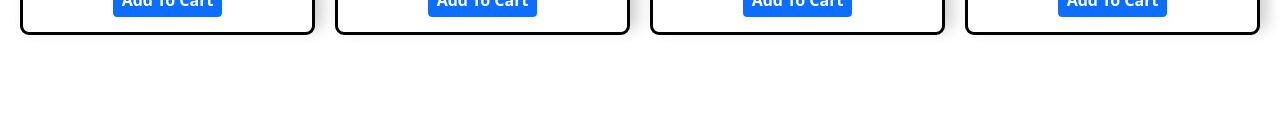
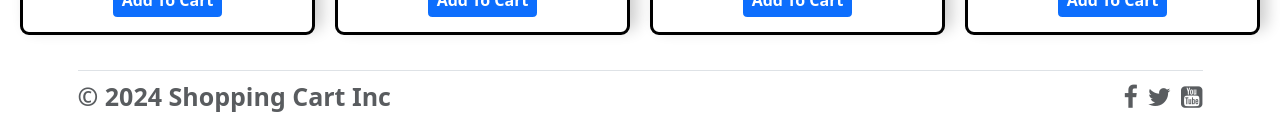
Before and after one commit to RakeshV0498/react-shopping-cart-task, a React (Vite) app: page / in a window 1280 px wide. Shown: the part 2190-2323 px from the top of the page. Before the commit the page ends 2245 px from the top, so only its background shows below. Built offline with nearby package versions, Linux system fonts and the light colour scheme.

Commit message:
Added Footer Component

```diff
--- a/src/App.jsx
+++ b/src/App.jsx
@@ -147,6 +147,7 @@ function App() {
           />
         ))}
       </article>
+      <FooterComp />
     </>
   );
 }
@@ -366,4 +367,35 @@ function StarRating({ product }) {
   );
 }
 
+function FooterComp() {
+  const currentYear = new Date().getFullYear();
+  return (
+    <div className="container">
+      <footer className="d-flex flex-wrap justify-content-between align-items-center py-3 my-4 border-top display-6 fw-bold">
+        <div className="col-md-4 d-flex align-items-center">
+          <span className="text-muted">© {currentYear} Shopping Cart Inc</span>
+        </div>
+
+        <ul className="nav col-md-4 justify-content-end list-unstyled d-flex">
+          <li className="ms-3">
+            <a className="text-muted" href="#">
+              <i className="fa fa-facebook" aria-hidden="true"></i>
+            </a>
+          </li>
+          <li className="ms-3">
+            <a className="text-muted" href="#">
+              <i className="fa fa-twitter" aria-hidden="true"></i>
+            </a>
+          </li>
+          <li className="ms-3">
+            <a className="text-muted" href="#">
+              <i className="fa fa-youtube-square" aria-hidden="true"></i>
+            </a>
+          </li>
+        </ul>
+      </footer>
+    </div>
+  );
+}
+
 export default App;
```
